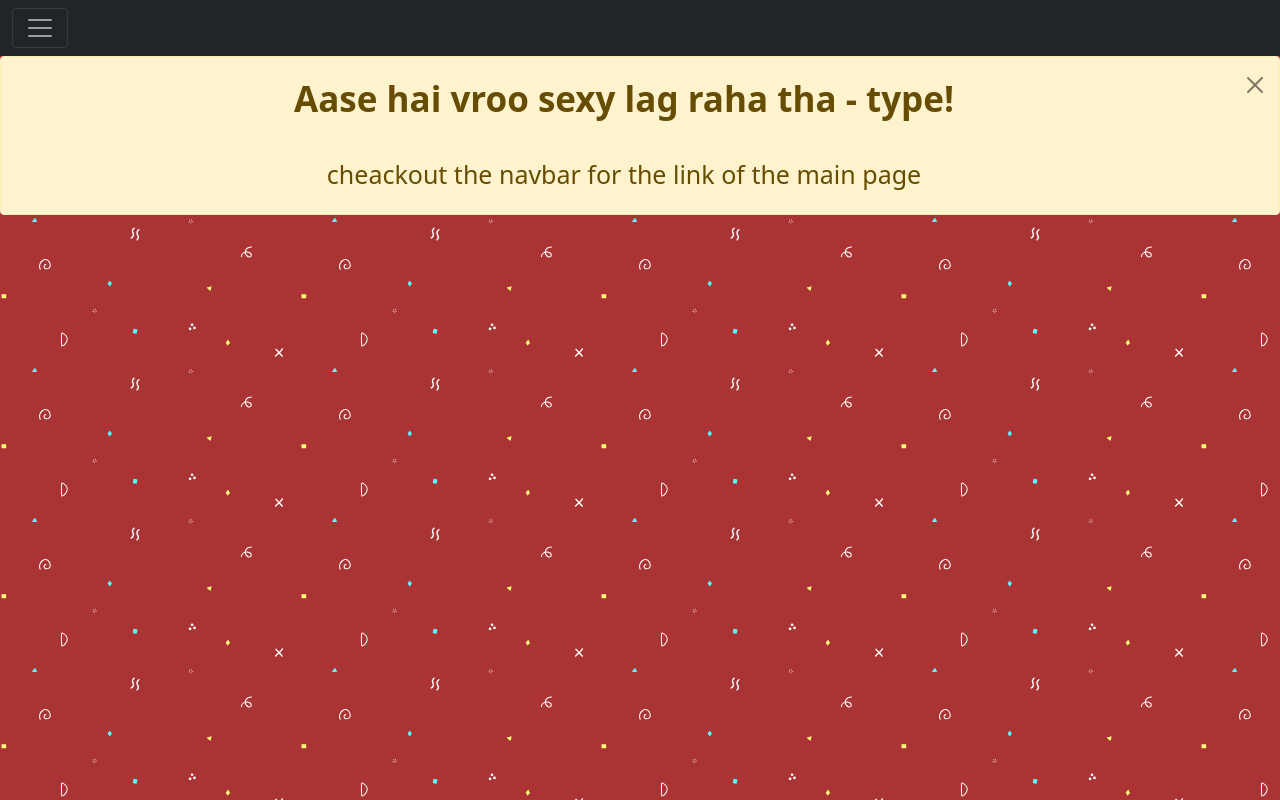
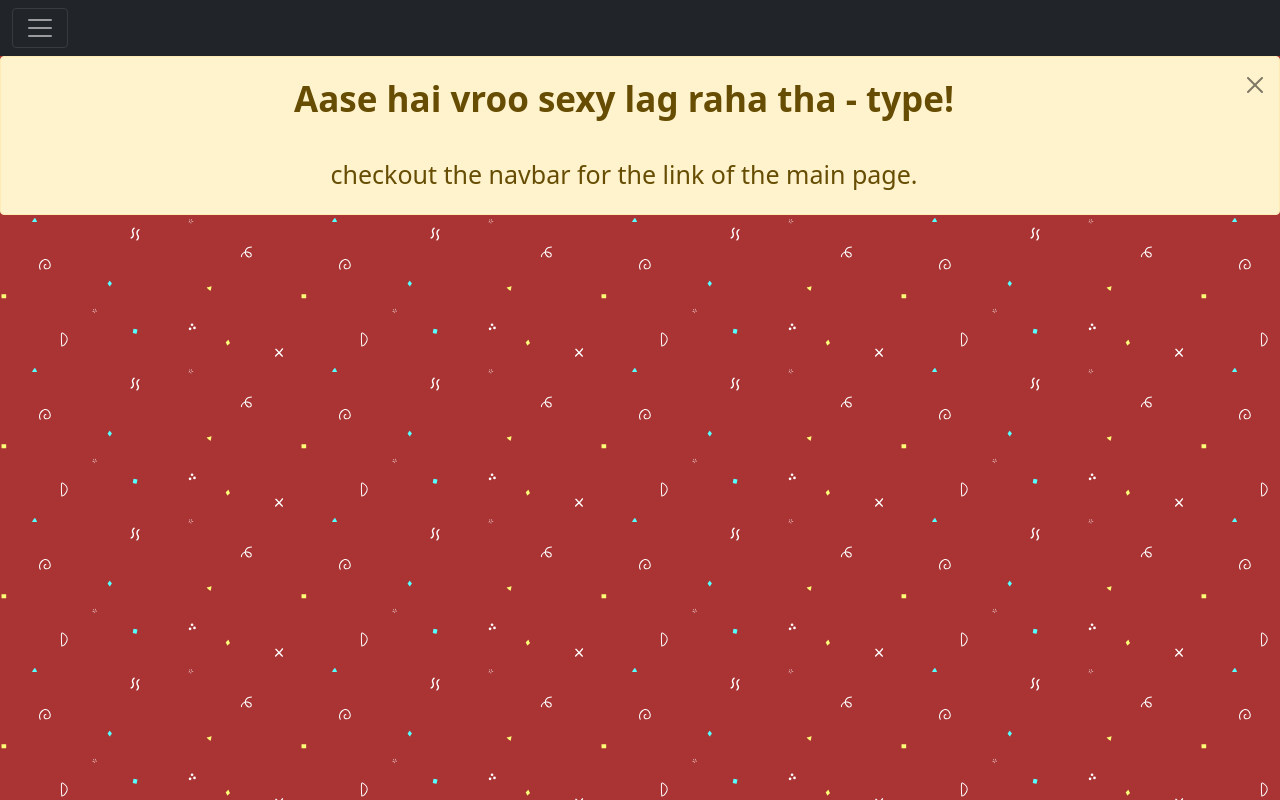
Before and after one commit to debapriya36/explore-India, a plain HTML site: page index.html in a window 1280 px wide. Drawn offline with nearby package versions, Linux system fonts and the light colour scheme.

Commit message:
Update index.html

```diff
--- a/index.html
+++ b/index.html
@@ -70,7 +70,7 @@ background-attachment: fixed;
     <div class="cc">
 
         <div class="alert alert-warning alert-dismissible fade show" role="alert">
-            <strong > Aase hai vroo sexy lag raha tha - type!</strong><br><h6>cheackout the navbar for the link of the main page</h6>
+            <strong > Aase hai vroo sexy lag raha tha - type!</strong><br><h6>checkout the navbar for the link of the main page.</h6>
             <button type="button" class="btn-close" data-bs-dismiss="alert" aria-label="Close"></button>
         </div>
     </div>
```
